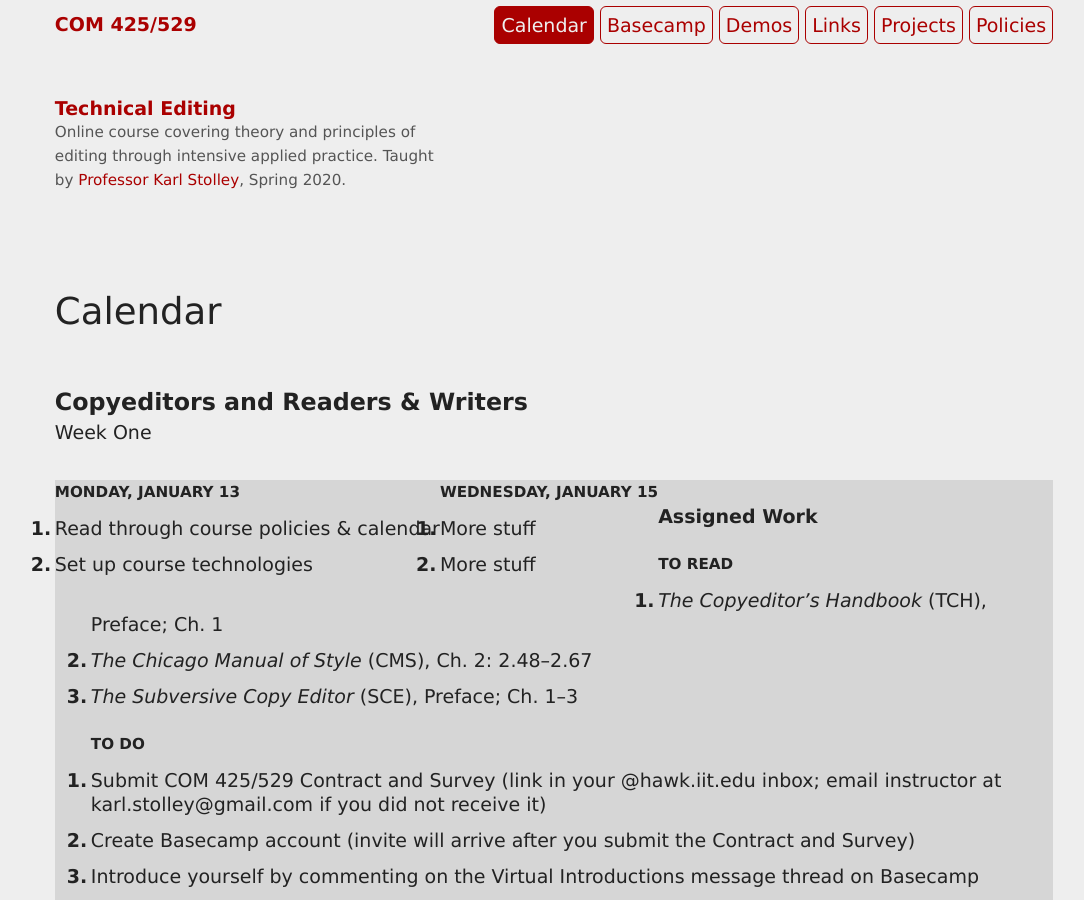
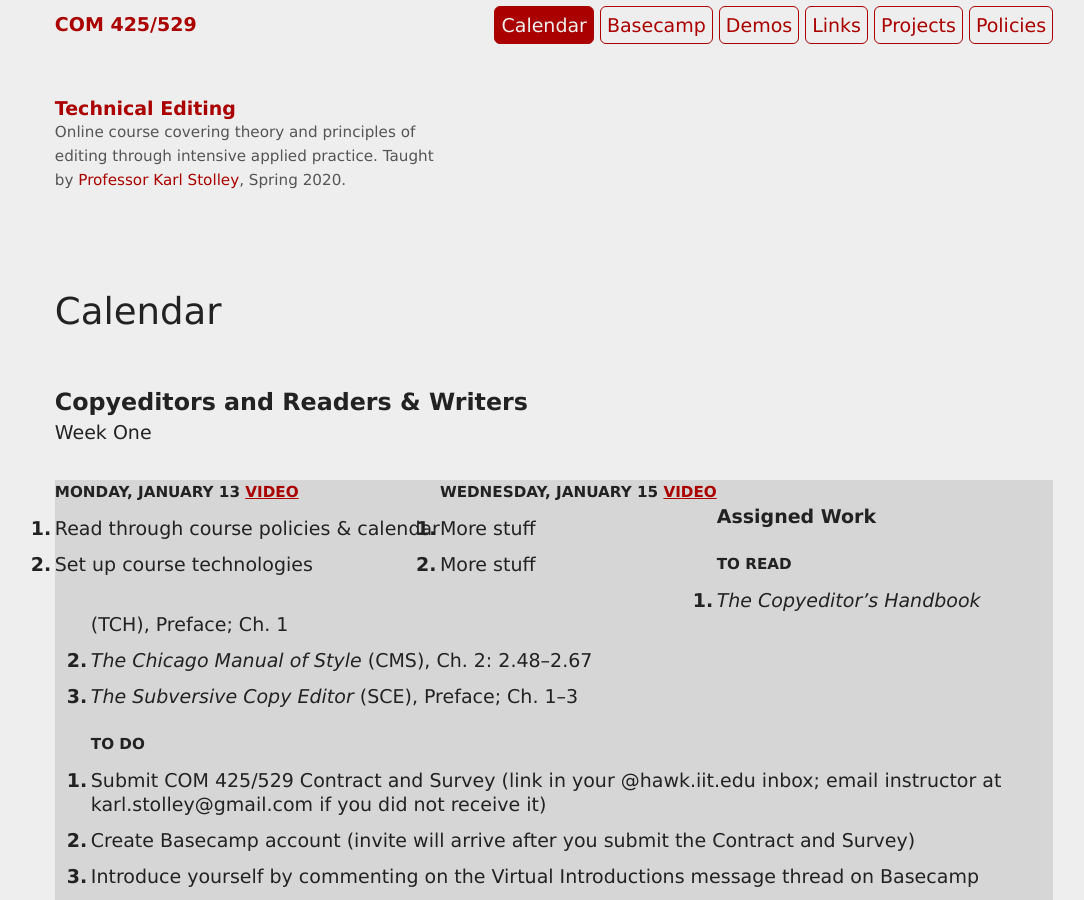
Before and after one commit to karlstolley/jekyll-theme-course, a Jekyll site: the page built from index.md, in a window 1280 px wide and 900 px high. Shown: the whole window, without its empty margins (86-1170 px from the left). Built offline with Jekyll 4.4.1, drawn with Linux system fonts in a browser that asks for light colours; some web fonts are replaced.

Commit message:
Streamline dateline capture and handle video

```diff
--- a/_layouts/calendar.html
+++ b/_layouts/calendar.html
@@ -23,10 +23,11 @@ layout: default
       {% if site.course.days %}
         {% assign day_key = site.course.days[forloop.index0] | downcase %}
         {% assign day_offset = site.data.utility.day_offsets[day_key] | times: 1 %}
-        <h4>{{ entry.begins | date: "%s" | plus: day_offset | date: "%A, %B %e" }}</h4>
+        {% capture dateline %}{{ entry.begins | date: "%s" | plus: day_offset | date: "%A, %B %e" }}{% endcapture %}
       {% else %}
-        <h4>Discussion Topics for Week of {{ entry.begins | date: "%B %e" }}</h4>
+        {% capture dateline %}Discussion Topics for Week of {{ entry.begins | date: "%B %e" }}{% endcapture %}
       {% endif %}
+      <h4>{{ dateline }}{% if meeting.video %} <a href="{{ meeting.video }}">Video</a>{% endif %}</h4>
       <ol>
         {% for item in meeting.agenda %}
           <li>{{ item | markdownify | remove: "<p>" | remove: "</p>" | strip_newlines }}</li>
```
